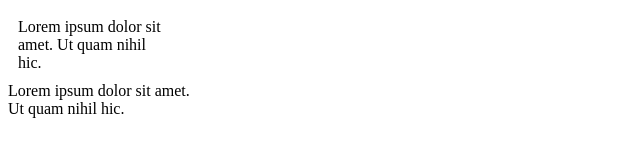
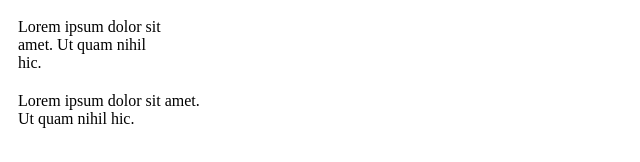
Before and after one commit to knightmoves-schools/026-css-variables-thegrim5562-svg, a website: page index.html in a window 1280 px wide. Shown: the whole page, without its empty margins (0-640 px from the left). Drawn offline with Linux system fonts and the light colour scheme.

Commit message:
Fix padding for narrow and wide text classes

```diff
--- a/index.html
+++ b/index.html
@@ -10,10 +10,11 @@
         }
         .narrow-text {
             width: var(--narrow-text-size);
-            padding: var(--text-padding)
+            padding: var(--text-padding);
         }
         .wide-text {
             width: var(--wide-text-size);
+            padding: var(--text-padding);
         }
         @media ( max-width: 150px) {
             :root {
```
